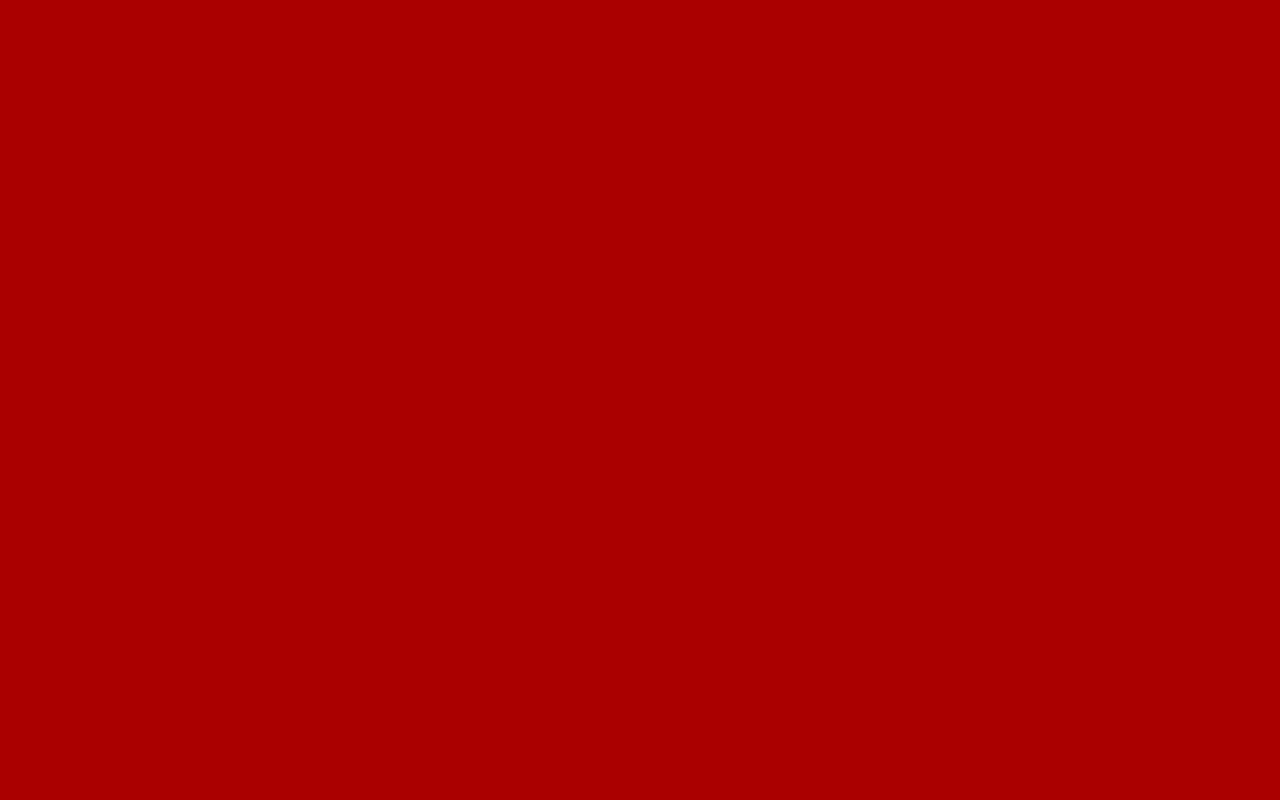
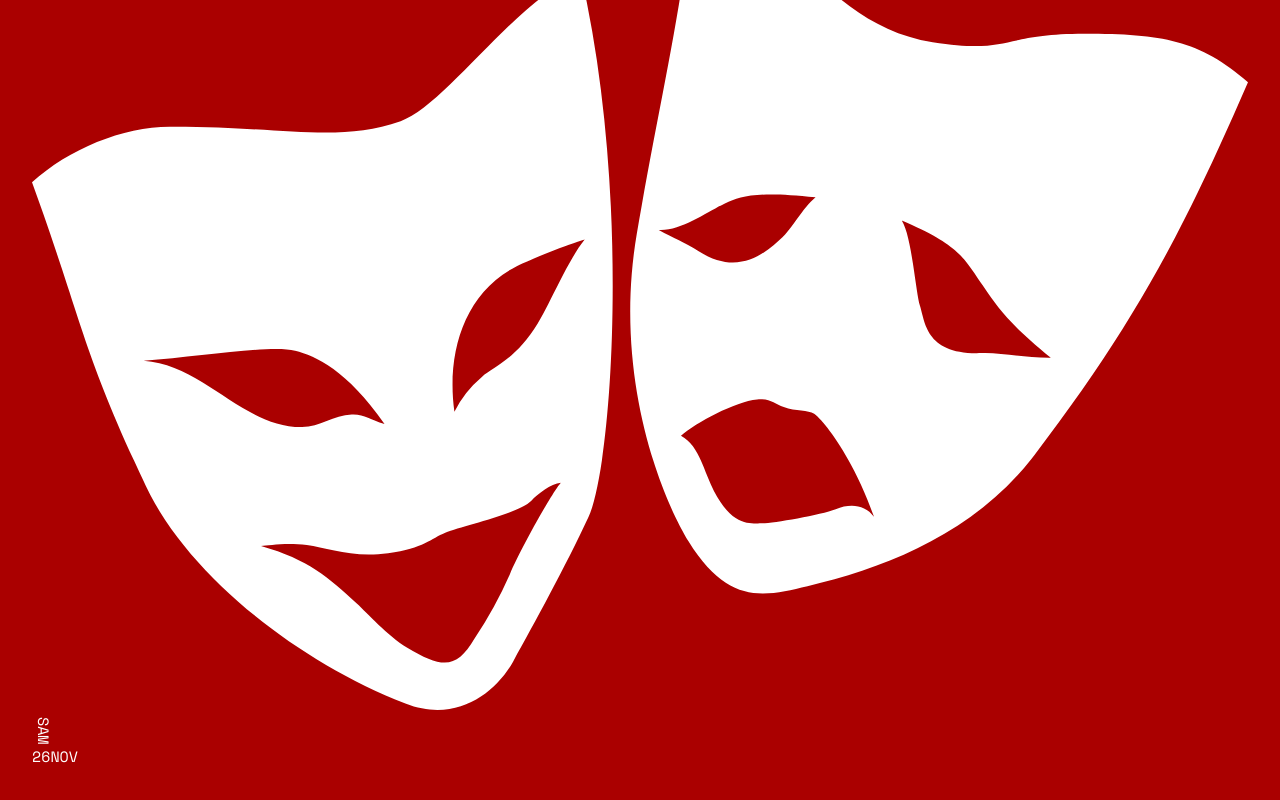
Before and after one commit to armribdev/profitroles-website, a Vue app: page /events in a window 1280 px wide. Shown: the part 303-1103 px from the top of the page. Before the commit the page ends 800 px from the top, so only its background shows below. Built offline with nearby package versions, Linux system fonts and the light colour scheme.

Commit message:
add event-card

```diff
--- a/src/views/EventsView.vue
+++ b/src/views/EventsView.vue
@@ -1,11 +1,22 @@
 <template>
   <div class="events">
     <h1>Vous êtes sur la page des évènements</h1>
+    <div class="event-card">
+      <img src="@/assets/logo.svg"/>
+      <BaseDateLabel dateTime="2022-11-26 14:45:00"/>
+    </div>
   </div>
 </template>
 
+<script>
+import BaseDateLabel from '@/components/widgets/BaseDateLabel.vue'
+
+export default {
+  components: {
+    BaseDateLabel,
+  },
+}
+</script>
+
 <style>
-@media (min-width: 1024px) {
-
-}
 </style>
```
